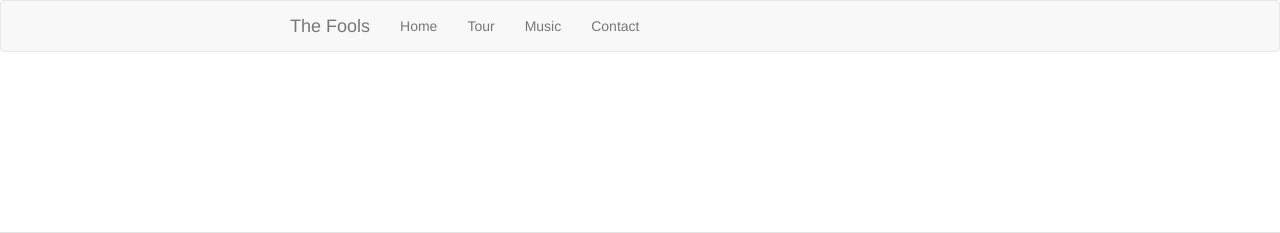
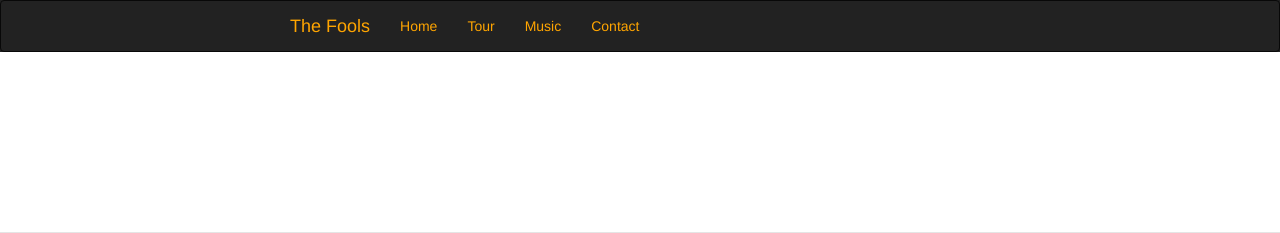
Before and after one commit to joepwijnhoven/thefools, a website: page index.html in a window 1280 px wide. Shown: the top 233 px of the page. Drawn offline with nearby package versions, Linux system fonts and the light colour scheme; files that its build step writes are made by us from their sources.

Commit message:
change css a little bit and added google mail

```diff
--- a/index.html
+++ b/index.html
@@ -4,6 +4,7 @@
     <link rel="shortcut icon" href="/images/favicon.ico" type="image/x-icon" />
     <meta charset="utf-8">
     <meta name="fragment" content="!">
+    <meta name="google-site-verification" content="gPJbuy2VlVBlZrFx62KF1aX9mGe0dH-AFe7LGrdAXrQ" />
     <title>The Fools</title>
     <base href="/"/>
     <meta name="description" content="">
@@ -19,7 +20,7 @@
 
     <!-- Add your site or application content here -->
     <div class="header">
-      <div class="navbar navbar-default" role="navigation">
+      <div class="navbar navbar-inverse" role="navigation">
         <div class="container">
           <div class="navbar-header">
 
@@ -53,7 +54,7 @@
     <div class="footer">
       <div class="container">
         <p>
-          <span class="glyphicon glyphicon-copyright-mark"></span> The Fools
+          <span class="glyphicon glyphicon-copyright-mark"></span> TheFools
           <span style="float: right;">
             <a href="https://www.facebook.com/TheFoolsCoverband/" target="_blank"><img src="/images/fb.png" height="25px" alt="fb"/></a>
           </span>
--- a/public/stylesheets/main.css
+++ b/public/stylesheets/main.css
@@ -9,12 +9,23 @@ body {
   padding: 0;
 }
 
+.header {
+  background-color: #222;
+}
+
 /* Everything but the jumbotron gets side spacing for mobile first views */
 .header,
-.marketing,
 .footer {
   padding-left: 15px;
   padding-right: 15px;
+}
+
+.navbar-inverse .navbar-brand {
+  color: #FFA500;
+}
+
+.navbar-inverse .navbar-nav > li > a {
+  color: #FFA500;
 }
 
 /* Make the masthead heading the same height as the navigation */
```
